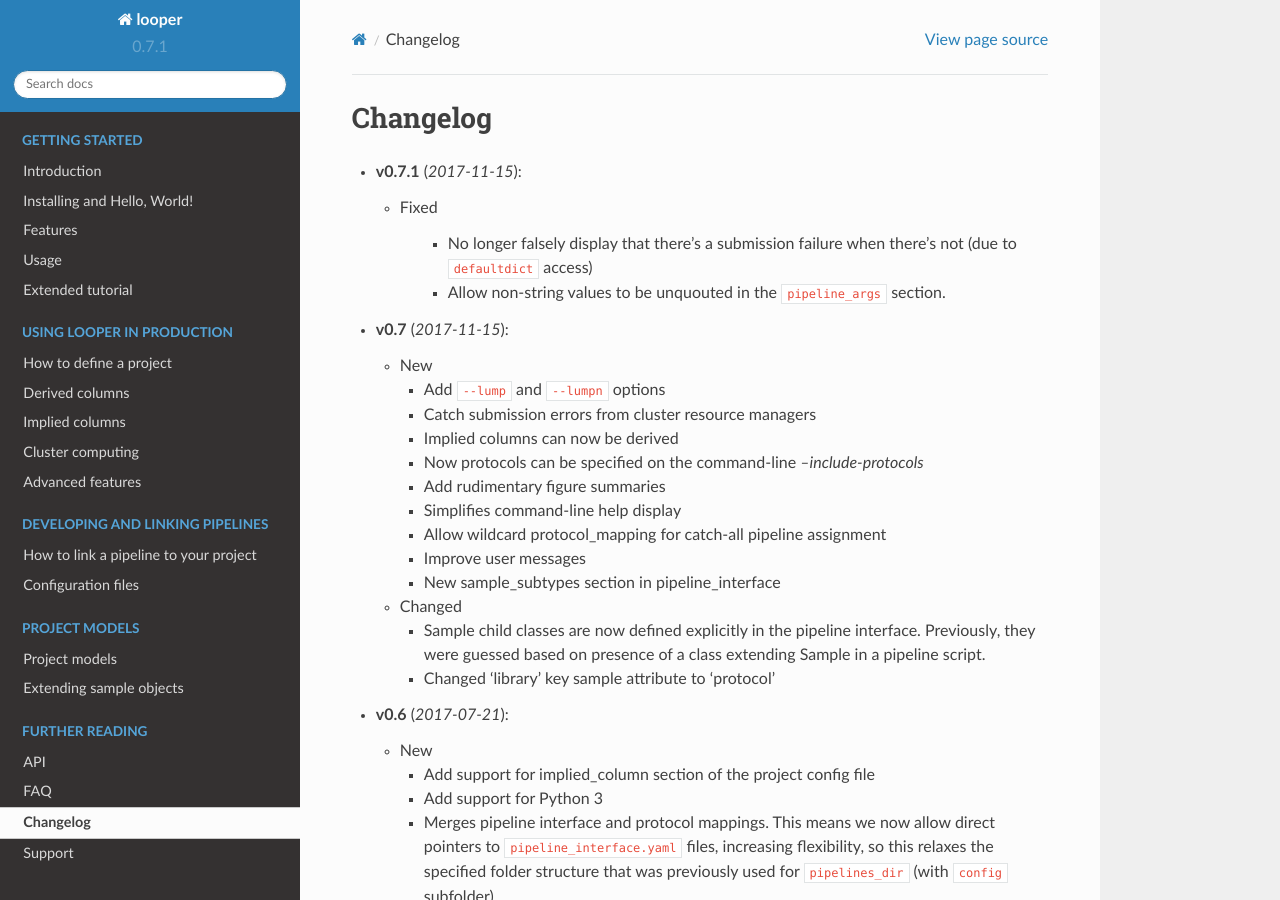
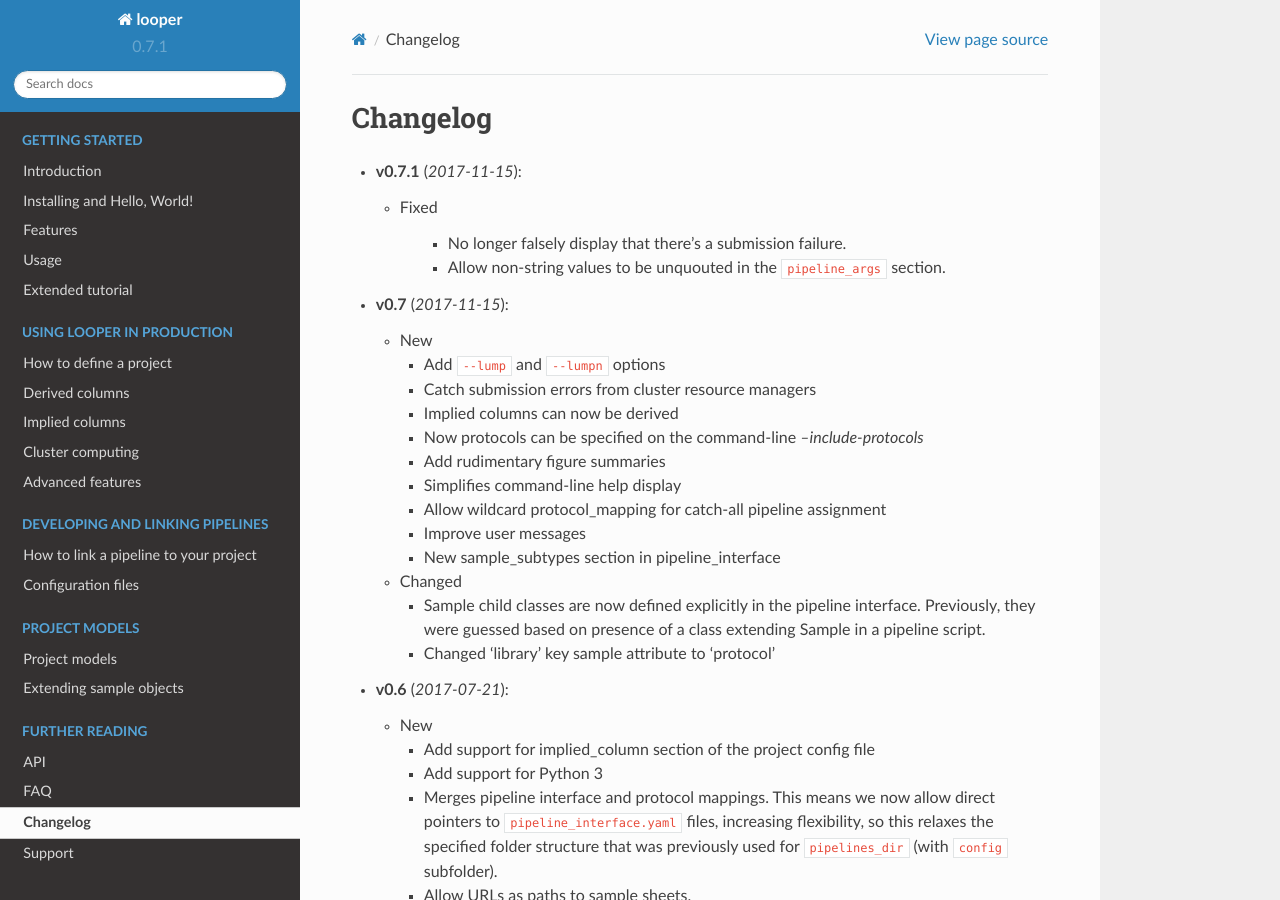
Before and after one commit to pepkit/peppy, a Sphinx documentation site: the page built from doc/source/changelog.rst, in a window 1280 px wide and 900 px high. Built offline with Sphinx 7.4.7 and the Read the Docs theme 2.0.0, drawn with Linux system fonts in a browser that asks for light colours.

Commit message:
Update changelog.rst

```diff
--- a/doc/source/changelog.rst
+++ b/doc/source/changelog.rst
@@ -5,7 +5,7 @@
 
   - Fixed
 
-      - No longer falsely display that there's a submission failure when there's not (due to ``defaultdict`` access)
+      - No longer falsely display that there's a submission failure.
 
       - Allow non-string values to be unquouted in the ``pipeline_args`` section.
 
```
